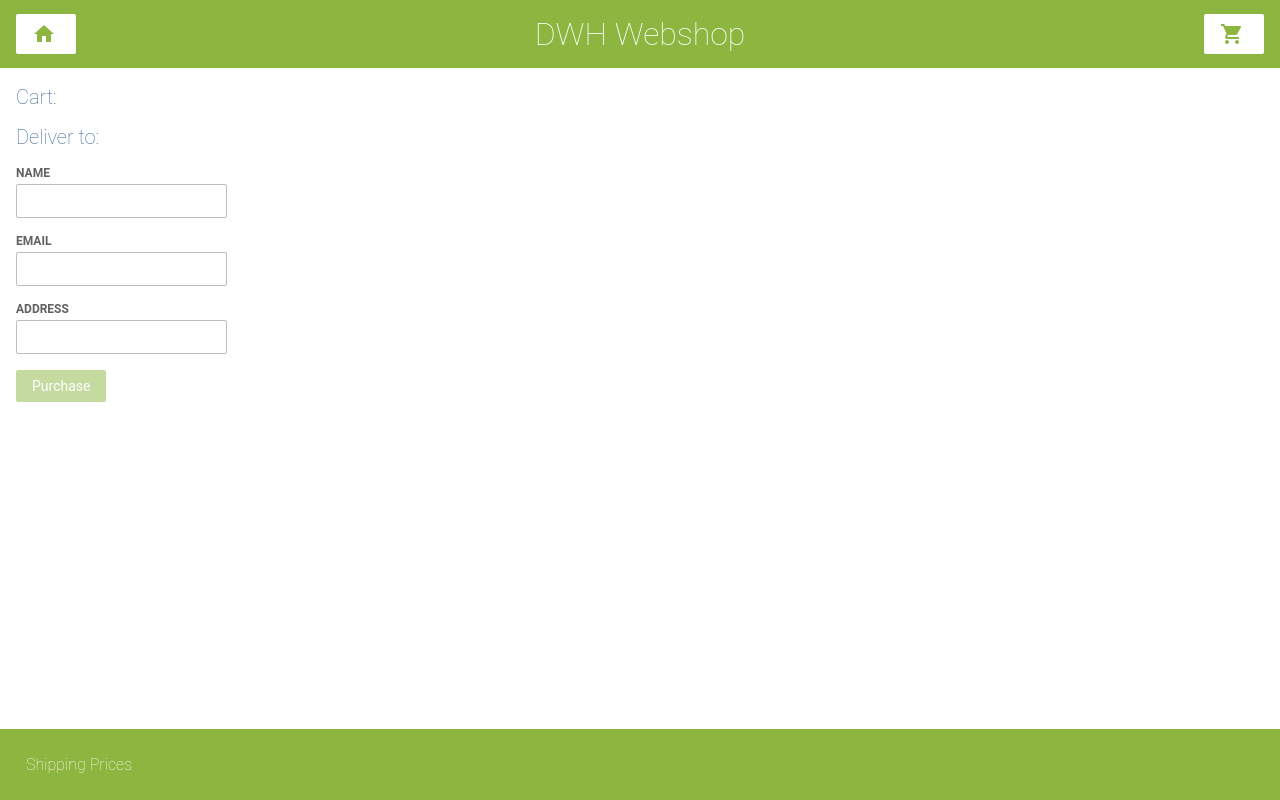
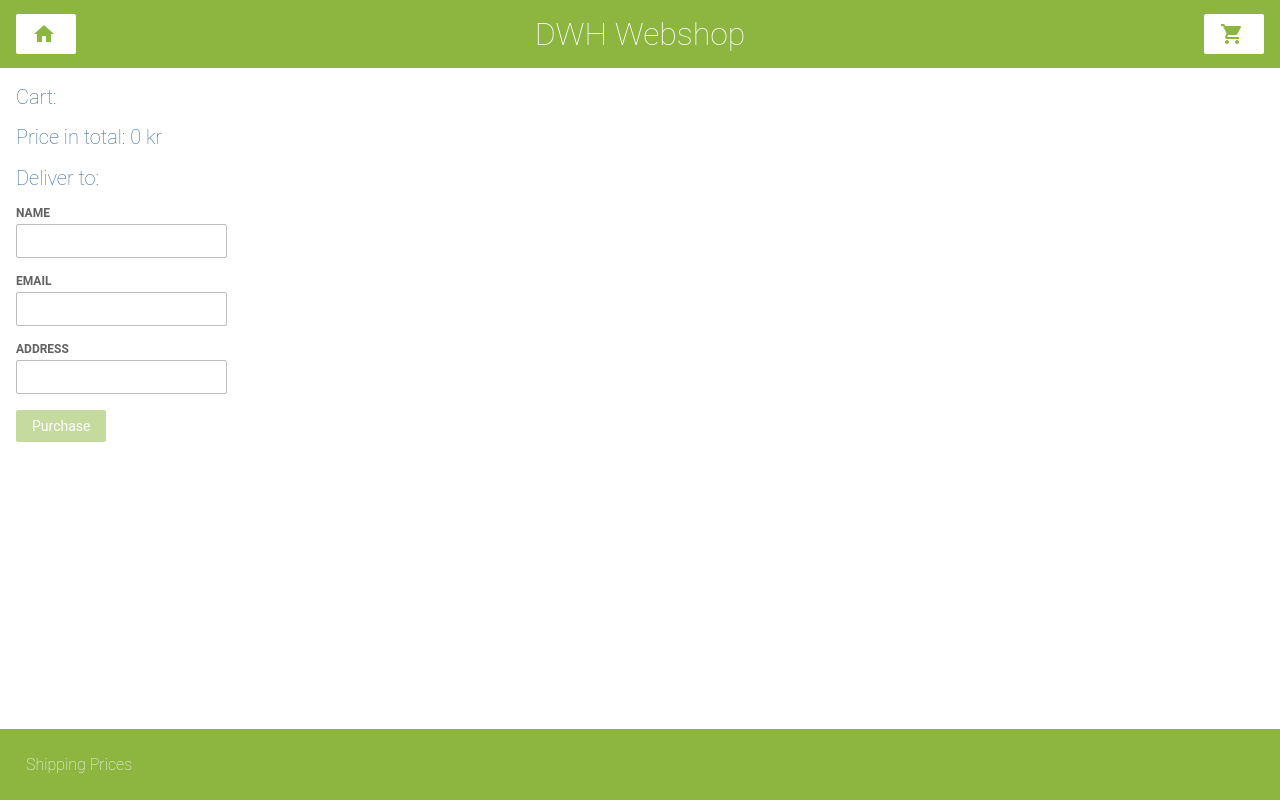
Before and after one commit to yubn21/dwh-webshop-angular, an Angular app: page /cart in a window 1280 px wide. Built offline with nearby package versions, Linux system fonts and the light colour scheme.

Commit message:
2 files modified

```diff
--- a/src/app/cart/cart.component.html
+++ b/src/app/cart/cart.component.html
@@ -1,10 +1,12 @@
 <h2>Cart:</h2>
-
 
 <div class="cart-item" *ngFor="let item of items">
   <span>{{ item.name }}</span>
   <span>{{ item.price | currency: 'DKK' }}</span>
 </div>
+
+<h2>Price in total: {{ priceInTotal }} kr</h2>
+
 
 <h2>Deliver to:</h2>
 <form [formGroup]="checkoutForm" (ngSubmit)="onSubmit()">
--- a/src/app/cart/cart.component.ts
+++ b/src/app/cart/cart.component.ts
@@ -9,6 +9,7 @@ import { FormBuilder } from '@angular/forms';
 })
 export class CartComponent {
   items = this.cartService.getItems();
+  priceInTotal = this.items.reduce((sum, product) => sum + product.price, 0);
 
   checkoutForm = this.formBuilder.group({
     name: '',
```
